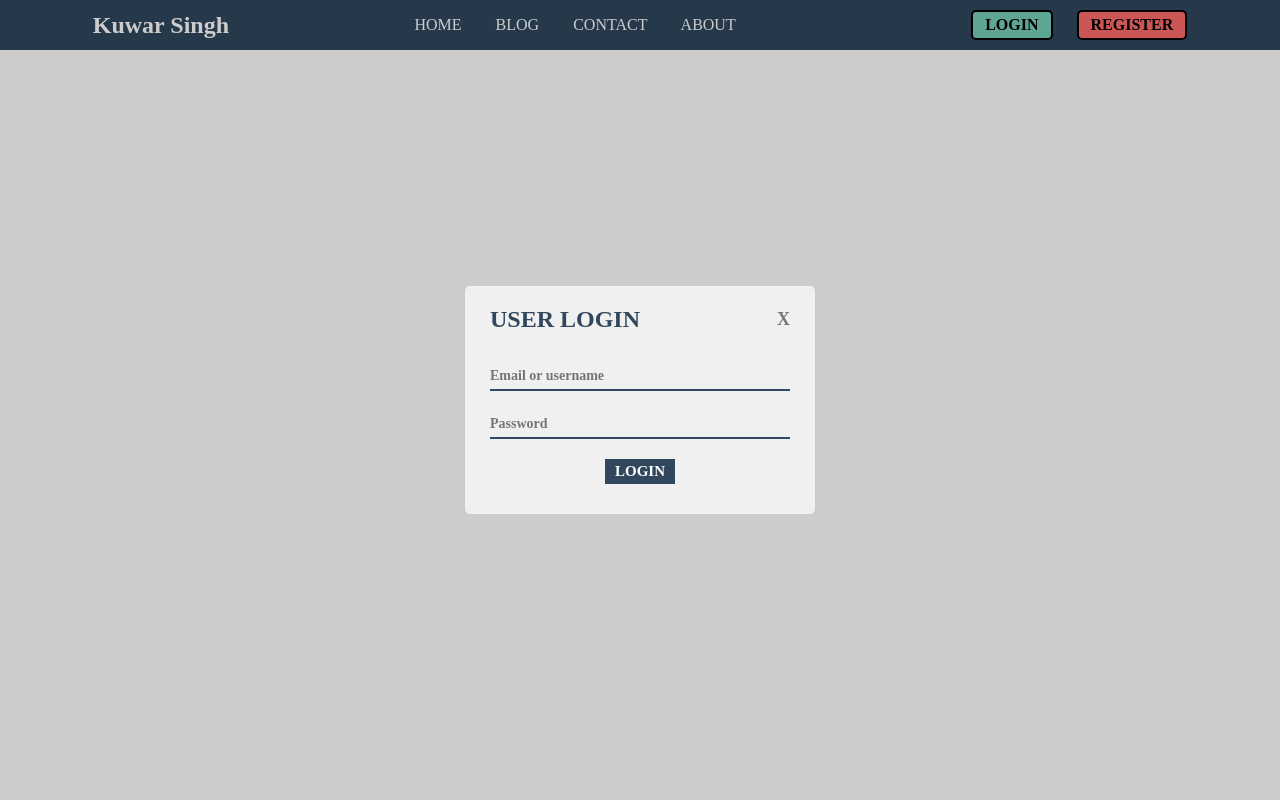
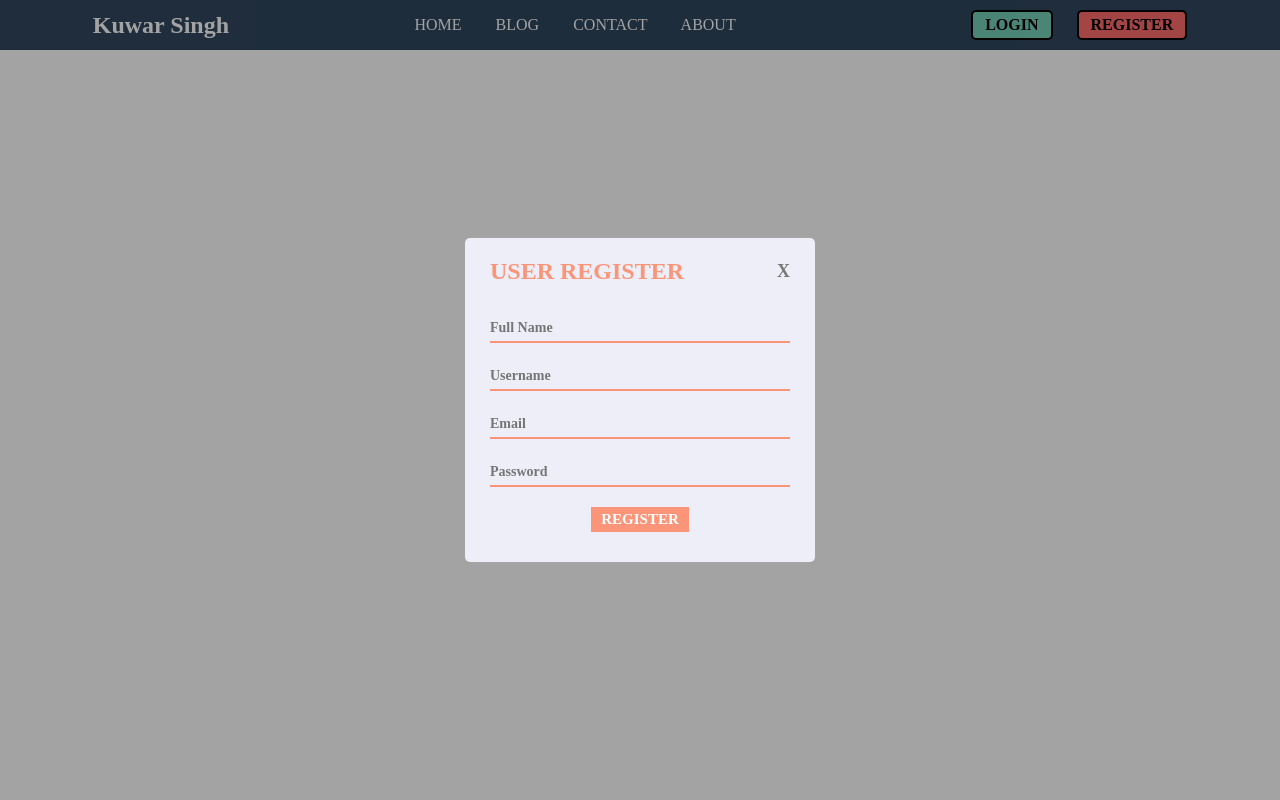
Before and after one commit to Kuwar20/php-projects, a PHP site: page / in a window 1280 px wide. Run offline with PHP 8.4, Linux system fonts and the light colour scheme.

Commit message:
feat: Add user registration functionality to register page

```diff
--- a/login_register/index.php
+++ b/login_register/index.php
@@ -33,5 +33,21 @@
             </form>
         </div>
     </div>
+    <div class="popup-container">
+        <div class="register popup">
+            <form>
+                <h2>
+                    <span>USER REGISTER</span>
+                    <button type="reset">X</button>
+                </h2>
+                <input type="text" placeholder="Full Name">
+                <input type="text" placeholder="Username">
+                <input type="email" placeholder="Email">
+
+                <input type="password" placeholder="Password">
+                <button type="submit" class="register-btn">REGISTER</button>
+            </form>
+        </div>
+    </div>
 </body>
 </html>
--- a/login_register/style.css
+++ b/login_register/style.css
@@ -92,7 +92,7 @@ div.popup-container div.popup input{
     font-size: 14px;
 }
 
-div.popup-container div.popup button.login-btn{
+div.popup-container div.popup button.login-btn,div.popup-container div.register button.register-btn    {
     font-weight: 550;
     font-size: 15px;
     color: white;
@@ -105,5 +105,21 @@ div.popup-container div.popup button.login-btn{
     /* make this button in the center */
     display: block;
     margin: 0 auto;
+}
+
+div.popup-container div.register{
+    background-color: #edeef7;
 
 }
+
+div.popup-container div.register h2{
+    color: #fa9579;
+}
+
+div.popup-container div.register input {
+    border-bottom-color:#fa9579;
+}
+
+div.popup-container div.register button.register-btn{
+    background-color: #fa9579;
+}
```
